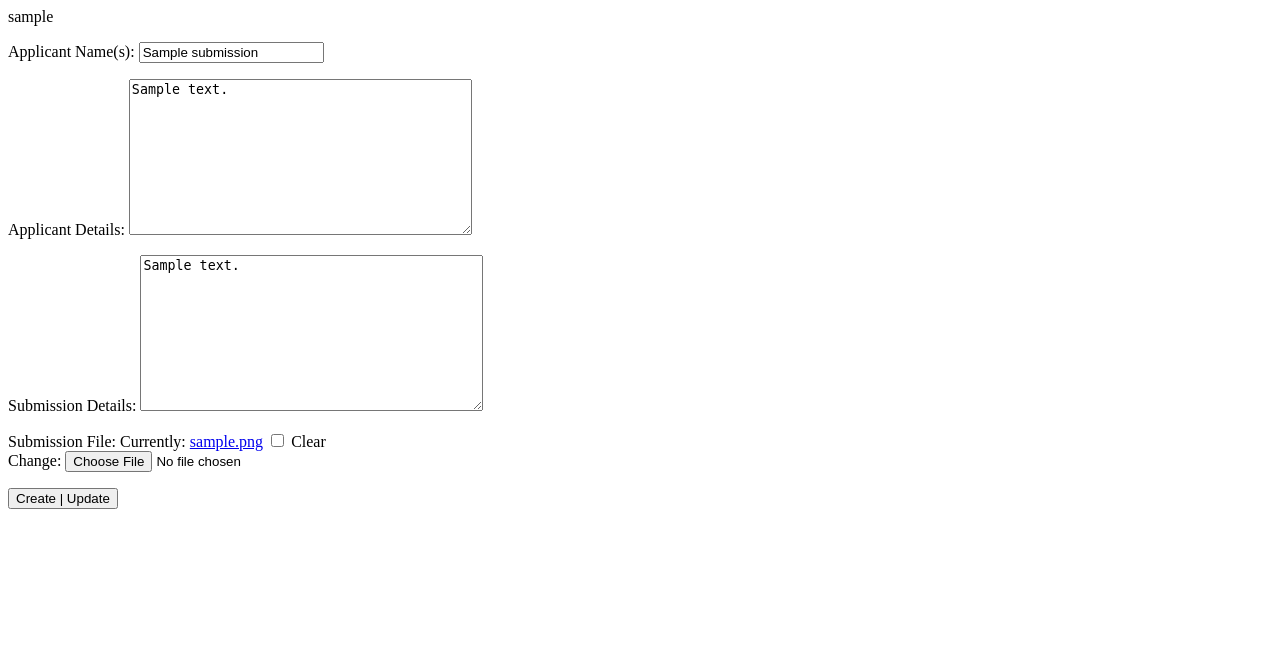
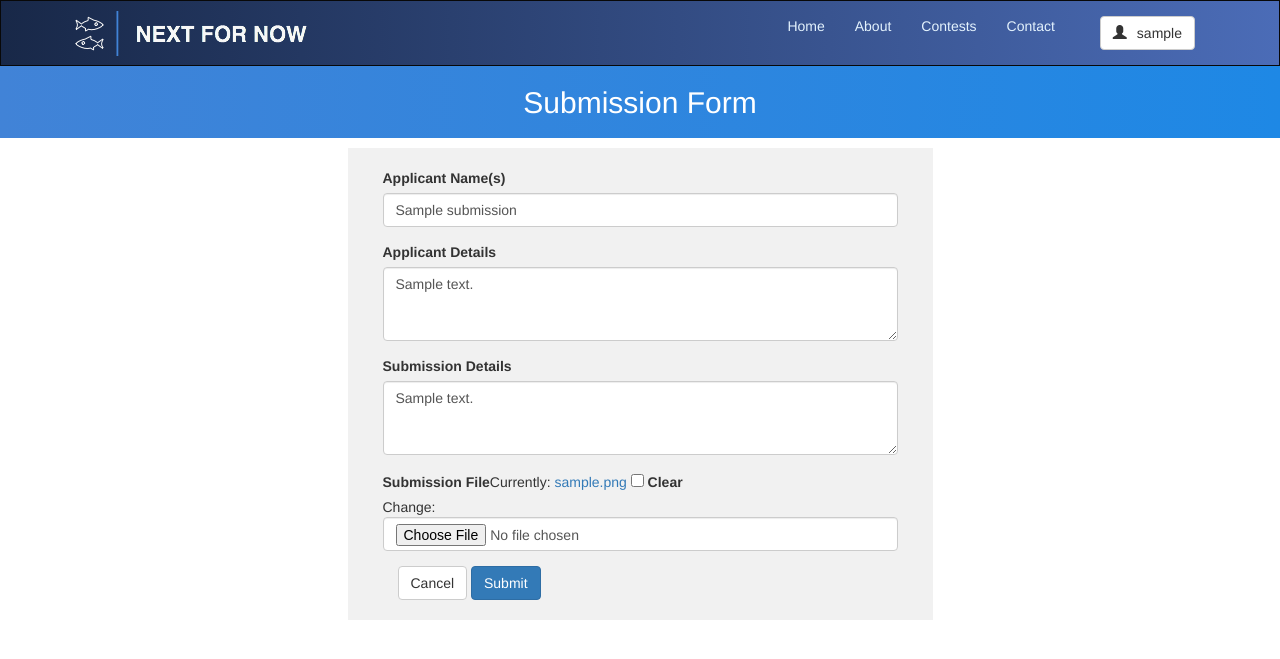
Before and after one commit to altaywtf/next-for-now, a Django app: a page that uses src/templates/contests/_form_submission.html in a window 1280 px wide. Shown: the top 659 px of the page. Run offline with Django 3.2, Linux system fonts and the light colour scheme; a user stored in the database is signed in; tables that the repository leaves empty hold one stand-in row (values such as "Sample post"); some libraries are stand-ins or nearby versions.

Commit message:
Create/Read/Delete forms updated

```diff
--- a/src/nfn_contests/forms.py
+++ b/src/nfn_contests/forms.py
@@ -4,26 +4,25 @@ from .models import Contest, Submission
 class ContestForm(forms.ModelForm):
 	class Meta:
 		model = Contest
-		fields = ['title', 'category', 'description', 'details', 'award', 'date_started', 'date_deadline']
+		exclude = ['owner', 'is_approved']
 		widgets = {
             'date_started': forms.SelectDateWidget(),
             'date_deadline': forms.SelectDateWidget(),
+            'details': forms.Textarea(attrs={'rows': 3}),
         }
 
 class SubmissionForm(forms.ModelForm):
   class Meta:
     model = Submission
     fields = ['a_names', 'a_details', 's_details', 's_file']
-
+    widgets = {
+          'a_details': forms.Textarea(attrs={'rows': 3}),
+          's_details': forms.Textarea(attrs={'rows': 3}),
+    }
 
 '''
-        ____
-   _||__|  |  ______   ______   ______
-  (        | |      | |      | |      |
-  /-()---() ~ ()--() ~ ()--() ~ ()--()
 
-
-class FeedBackCreatinForm(forms.Form):
+class FeedBackCreationForm(forms.Form):
 	class Meta:
 		model = Submission
 		fields = ['feedback', 'is_winner']
--- a/src/templates/contests/_form_submission.html
+++ b/src/templates/contests/_form_submission.html
@@ -1,7 +1,27 @@
-{{ user }}
-{{ submission_contest }}
+{% extends "base.html" %}
 
-<form action="" method="post">{% csrf_token %}
-    {{ form.as_p }}
-    <input type="submit" value="Create | Update" />
-</form>
+{% block page-name %}
+	<h2>Submission Form</h2>
+{% endblock %}
+
+{% block content %}
+{% load bootstrap3 %}
+<div class="container">
+<div class="row">
+<div class="col-md-3"></div>
+	<div class="col-md-6" style="background: #f1f1f1; padding:20px 50px;">
+		<form action="" method="post" class="form-horizontal">
+		<fieldset>
+		{% csrf_token %}
+		{% bootstrap_form form %}
+	    {% buttons %}
+	        <button type="reset" class="btn btn-default">Cancel</button>
+	        <button type="submit" class="btn btn-primary">Submit</button>
+	    {% endbuttons %}
+	    </fieldset>
+		</form>
+	</div>
+</div>
+
+</div>
+{% endblock %}
--- a/src/templates/contests/details_contest.html
+++ b/src/templates/contests/details_contest.html
@@ -63,7 +63,10 @@
 						<!-- If not authenticated -->
 						{% else %}
 						<p>You want to post a submission?</p>
-						<p><a href="/user/signup/applicant" class="btn btn-primary">Click Here to Sign Up</a></p>
+						<p>
+							<a href="/user/login/?next={{ request.path }}" class="btn btn-default">Click Here to Log in</a>
+							<a href="/user/signup/applicant" class="btn btn-primary">Click Here to Sign Up</a>
+						</p>
 						{% endif %}
 
 
--- a/src/templates/partials/navbar.html
+++ b/src/templates/partials/navbar.html
@@ -43,7 +43,7 @@
 					{% ifequal user.groups.all.0.name 'Contest Owner' %}
 					<li class="dropdown">
 						<button class="btn btn-default" type="button" id="dropdownMenu1" data-toggle="dropdown" aria-haspopup="true" aria-expanded="true">
-							<span class="glyphicon glyphicon-user" aria-hidden="true"></span><span class="icon-text">{{user.username}}</span>
+							<span class="glyphicon glyphicon-user" aria-hidden="true"></span><span class="icon-text">{{user.c_owner.company_name}}</span>
 						</button>
 						<ul class="dropdown-menu" aria-labelledby="dropdownMenu1">
 							<li><a href="#"><b>User Type: </b>Contest Owner</a></li>
```
Also changed, not shown: src/templates/contests/_form_contest_delete.html (+25 -4 lines).
